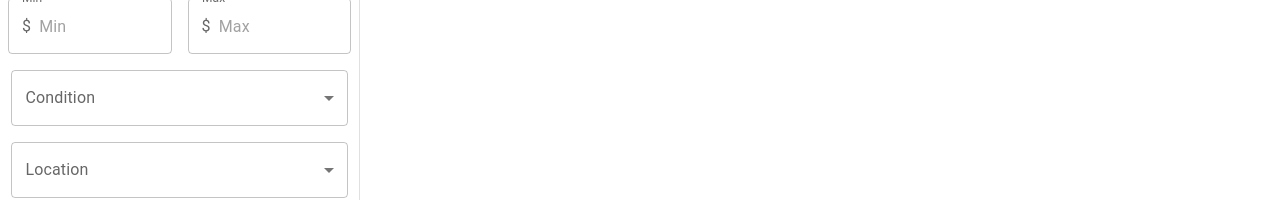
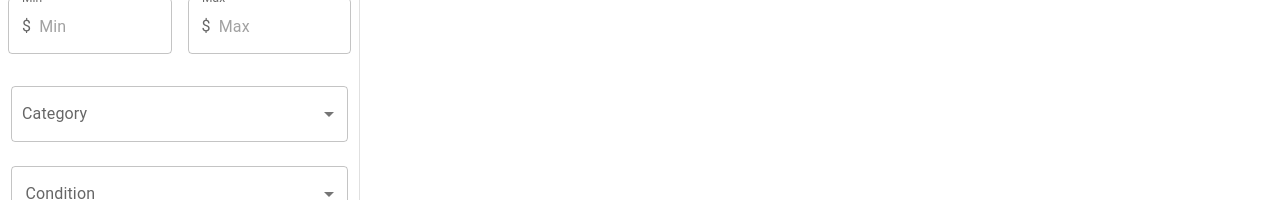
Before and after one commit to UofT-ECE444-Fall2024/UofT-Marketplace, a React (Create React App) app in the folder frontend/: page /landing in a window 1280 px wide. Shown: the part 147-347 px from the top of the page. Built offline with nearby package versions, Linux system fonts and the light colour scheme; a web font is replaced by a local one.

Commit message:
ui for conditions filtering

```diff
--- a/frontend/src/components/SearchAndFilter.jsx
+++ b/frontend/src/components/SearchAndFilter.jsx
@@ -5,6 +5,7 @@ import ConditionFilter from './filters/ConditionFilter';
 import DateListedFilter from './filters/DateListedFilter';
 import LocationFilter from './filters/LocationFilter';
 import SortByFilter from './filters/SortByFilter'
+import CategoryFilter from './filters/CategoryFilter';
 import Drawer from '@mui/material/Drawer';
 import Toolbar from '@mui/material/Toolbar';
 
@@ -23,6 +24,7 @@ const SearchAndFilter = ({queries, setQueries, searchAndFilterNavigate}) => {
             <Toolbar />
             <SearchBar queries={queries} setQueries={setQueries} searchAndFilterNavigate={searchAndFilterNavigate} />
             <PriceFilter queries={queries} setQueries={setQueries} searchAndFilterNavigate={searchAndFilterNavigate} />
+            <CategoryFilter queries={queries} setQueries={setQueries} searchAndFilterNavigate={searchAndFilterNavigate} />
             <ConditionFilter queries={queries} setQueries={setQueries} searchAndFilterNavigate={searchAndFilterNavigate} />
             <LocationFilter queries={queries} setQueries={setQueries} searchAndFilterNavigate={searchAndFilterNavigate} />
             <SortByFilter queries={queries} setQueries={setQueries} searchAndFilterNavigate={searchAndFilterNavigate} />
--- /dev/null
+++ b/frontend/src/components/filters/CategoryFilter.jsx
@@ -0,0 +1,118 @@
+import React, { useState } from 'react';
+import { Box, Chip, FormControl, InputLabel, Select, MenuItem, ListItemIcon, ListItemText } from '@mui/material';
+import { FolderOutlined } from '@mui/icons-material';
+import { CATEGORIES } from '../constants.js';
+
+const CategoryFilter = ({ queries, setQueries, searchAndFilterNavigate }) => {
+    const [selectedCategories, setSelectedCategories] = useState([]);
+
+    const handleCategoryChange = (event) => {
+        const {
+            target: { value },
+        } = event;
+
+        if (!value) return;
+        setSelectedCategories(
+            // On autofill we get a stringified value.
+            typeof value === 'string' ? value.split(',') : value,
+        );
+
+        const queriesCpy = { ...queries };
+        if (value.length === 0) {
+            if ('category' in queriesCpy && value.length === 0) {
+                delete queriesCpy.category;
+                setQueries(queriesCpy);
+            }
+            searchAndFilterNavigate(queriesCpy);
+            return;
+        }
+        queriesCpy['category'] = encodeURIComponent(value.map(String).join(","));
+        event.preventDefault();
+        searchAndFilterNavigate(queriesCpy);
+    };
+
+    const menuItems = Array.from(CATEGORIES.entries()).reduce((items, [categoryName, { icon, subcategories }]) => {
+        // Add header item
+        items.push(
+            <MenuItem
+                key={categoryName}
+                disabled
+                sx={{
+                    display: 'flex',
+                    bgcolor: 'background.paper',
+                    color: 'text.secondary',
+                    fontWeight: 'medium',
+                    '& svg': {
+                        mr: 2,
+                        color: 'text.secondary',
+                    },
+                }}
+            >
+                <ListItemIcon>{icon || <FolderOutlined />}</ListItemIcon>
+                <ListItemText>{categoryName}</ListItemText>
+            </MenuItem>
+        );
+
+        // Add subcategory items
+        subcategories.forEach(subcategory => {
+            const categoryKey = subcategory;
+            items.push(
+                <MenuItem
+                    key={categoryKey}
+                    value={categoryKey}
+                    sx={{
+                        pl: 6.5,
+                        color: 'text.primary',
+                    }}
+                >
+                    <ListItemText>{subcategory}</ListItemText>
+                </MenuItem>
+            );
+        });
+
+        return items;
+    }, []);
+
+    return (
+        <Box sx={{ m: 1}}>
+            <FormControl fullWidth margin="normal" optional>
+                <InputLabel>Category</InputLabel>
+                <Box>
+                    <Select
+                        multiple
+                        value={selectedCategories}
+                        onChange={handleCategoryChange}
+                        renderValue={(selected) => (
+                            <Box >
+                                {selected.map((category) => (
+                                    <Chip
+                                        key={category}
+                                        label={category}
+                                        variant="filled"
+                                        color="SECONDARY"
+                                        sx={{ maxWidth: 'calc(100% - 10px)' }}  // To make sure it fits within the Select container
+                                    />
+                                ))}
+                            </Box>
+                        )}
+                        label="Category"
+                        MenuProps={{
+                            PaperProps: {
+                                sx: {
+                                    maxHeight: 400,
+                                    overflow: 'auto',
+                                },
+                            },
+                        }}
+                        sx={{ width: '98%' }}  // Ensure full width for the Select component
+                    >
+                        {menuItems}
+                    </Select>
+
+                </Box>
+            </FormControl>
+        </Box>
+    );
+};
+
+export default CategoryFilter;
```
Also changed, not shown: 1 other file (tests, documents, lock files or other folders).
